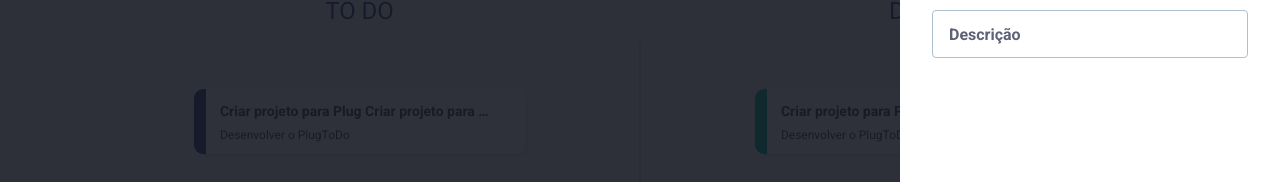
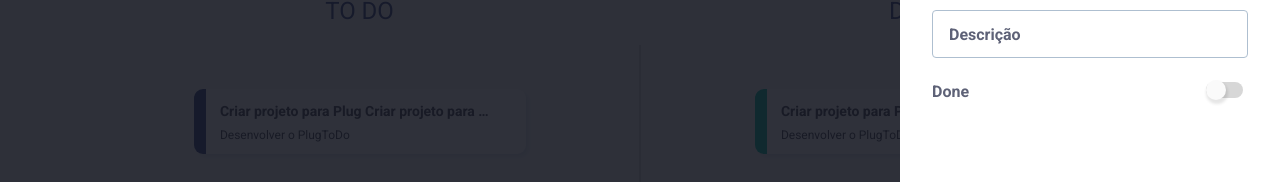
Before and after one commit to ricardovasconcelos/PlugToDo, a React (Vite) app: page /task in a window 1280 px wide. Both pictures are taken after a click on the button "NOVO". Shown: the part 159-341 px from the top of the page. Built offline with nearby package versions, Linux system fonts and the light colour scheme.

Commit message:
feat: create Switch component and add to Sidebar

```diff
--- a/src/components/Sidebar/index.tsx
+++ b/src/components/Sidebar/index.tsx
@@ -13,6 +13,7 @@ import {
 } from './styles';
 
 import close from '../../assets/close.svg';
+import { Switch } from '../Switch';
 
 interface SidebarProps {
   showSidebar: boolean;
@@ -67,6 +68,8 @@ export const Sidebar = ({ showSidebar, onShowSidebar }: SidebarProps) => {
                 <Input placeholder='Título' />
 
                 <Input placeholder='Descrição' />
+
+                <Switch label='Done' />
               </SidebarContent>
 
               <SidebarFooter>
--- a/src/components/Sidebar/styles.ts
+++ b/src/components/Sidebar/styles.ts
@@ -65,7 +65,7 @@ export const SidebarContent = styled.div`
   width: 100%;
   padding: 2rem;
 
-  * {
+  *:not(:last-child) {
     margin-bottom: 1.5rem;
   }
 `;
--- /dev/null
+++ b/src/components/Switch/index.tsx
@@ -0,0 +1,19 @@
+import { SwithContainer, SwitchWrapper, SwitchCheckbox, SwitchItem } from './styles';
+
+interface SwitchProps {
+  label: string;
+  checked?: boolean;
+}
+
+export function Switch({ label, checked }: SwitchProps) {
+  return (
+    <SwithContainer>
+      <p>{label}</p>
+
+      <SwitchWrapper>
+        <SwitchCheckbox id='checkbox' type='checkbox' checked={checked} />
+        <SwitchItem htmlFor='checkbox' />
+      </SwitchWrapper>
+    </SwithContainer>
+  );
+}
--- /dev/null
+++ b/src/components/Switch/styles.ts
@@ -0,0 +1,68 @@
+import styled from 'styled-components';
+
+export const SwithContainer = styled.div`
+  display: flex;
+  justify-content: space-between;
+
+  p {
+    font-weight: bold;
+    color: ${(props) => props.theme['gray-800']};
+  }
+`;
+
+export const SwitchWrapper = styled.div`
+  position: relative;
+`;
+
+export const SwitchItem = styled.label`
+  width: 2.3125rem;
+  height: 1rem;
+
+  position: absolute;
+  top: 0;
+  left: 0;
+
+  border-radius: 15px;
+  background-color: ${(props) => props.theme['gray-300']};
+  cursor: pointer;
+
+  &::after {
+    content: '';
+    display: block;
+
+    width: 1.25rem;
+    height: 1.25rem;
+
+    border-radius: 50%;
+    margin-top: -2px;
+    background-color: ${(props) => props.theme['gray-100']};
+    box-shadow: 1px 3px 3px 1px rgba(0, 0, 0, 0.1);
+
+    transition: 0.2s;
+  }
+`;
+
+export const SwitchCheckbox = styled.input`
+  width: 2.625rem;
+  height: 1.625rem;
+
+  opacity: 0;
+  z-index: 1;
+  border-radius: 15px;
+
+  &:checked + ${SwitchItem} {
+    background: ${(props) => props.theme['gray-600']};
+    &::after {
+      content: '';
+      display: block;
+      width: 1.25rem;
+      height: 1.25rem;
+
+      border-radius: 50%;
+      background: ${(props) => props.theme['blue-100']};
+
+      margin-left: 21px;
+      transition: 0.2s;
+    }
+  }
+`;
```
